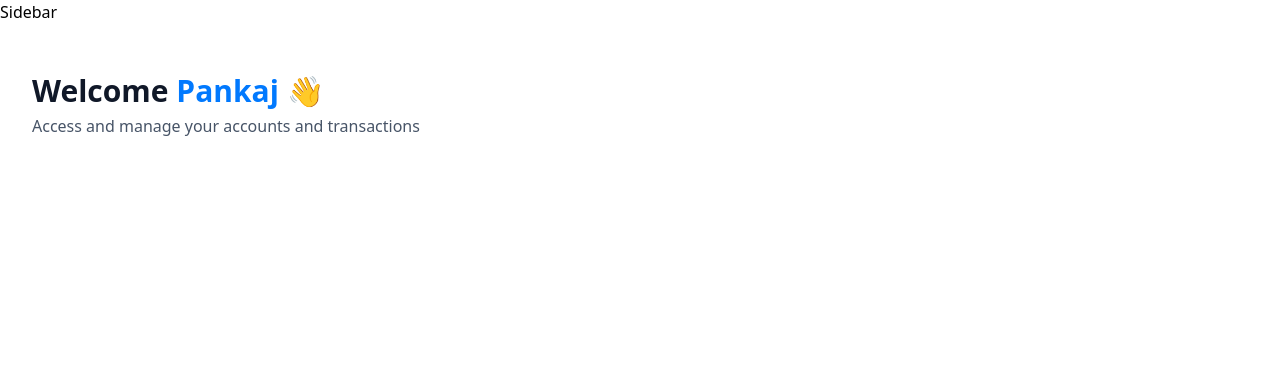
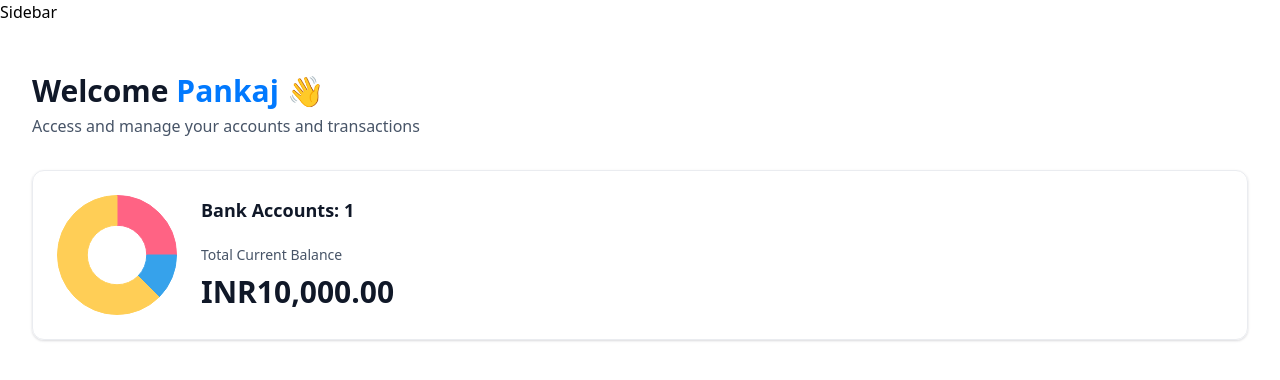
Before and after one commit to pankaj-404/finance_management, a Next.js app: page / in a window 1280 px wide. Shown: the top 380 px of the page. Built offline with nearby package versions, Linux system fonts and the light colour scheme.

Commit message:
Use total balance component

```diff
--- a/src/app/(root)/page.tsx
+++ b/src/app/(root)/page.tsx
@@ -1,4 +1,5 @@
 import HeaderBox from "@/components/HeaderBox"
+import TotalBalanceBox from "@/components/TotalBalanceBox"
 
 const Home = async () => {
   const loggedIn = {firstName: "Pankaj"}
@@ -13,7 +14,11 @@ const Home = async () => {
               user={loggedIn.firstName || 'Guest'}
               subtext="Access and manage your accounts and transactions"
             />
-
+            <TotalBalanceBox
+              accounts={[]}
+              totalBanks={1}
+              totalCurrentBalance={10000}
+            />
           </header>
       </div>
 
```
